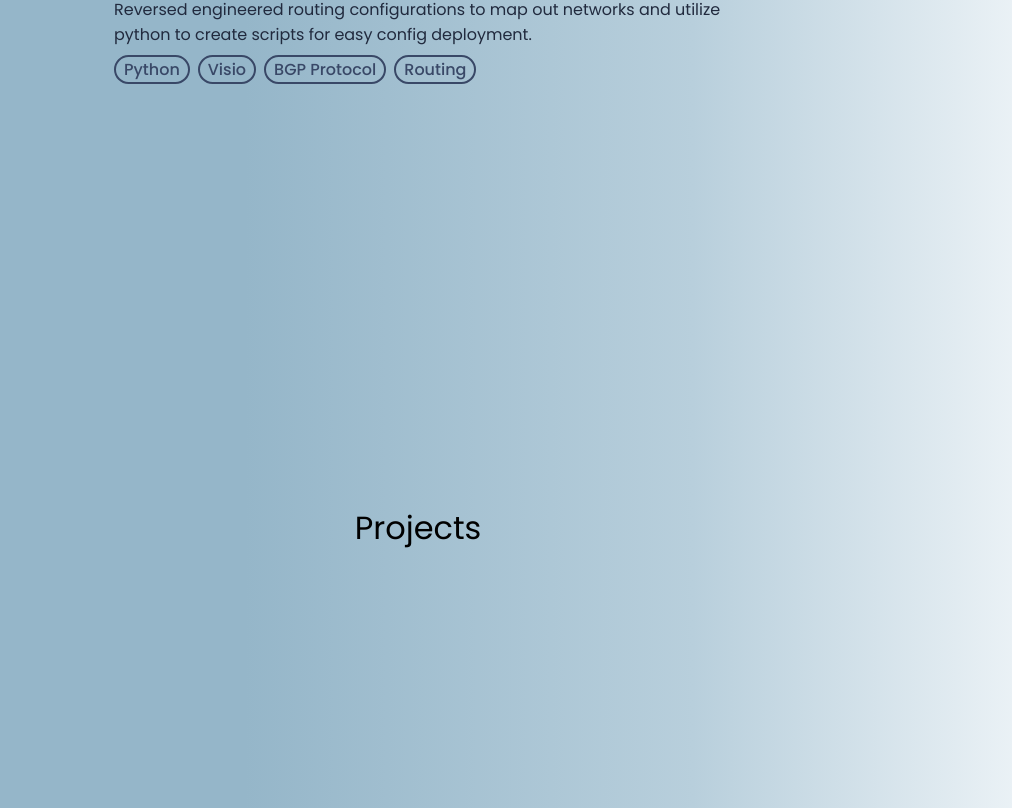
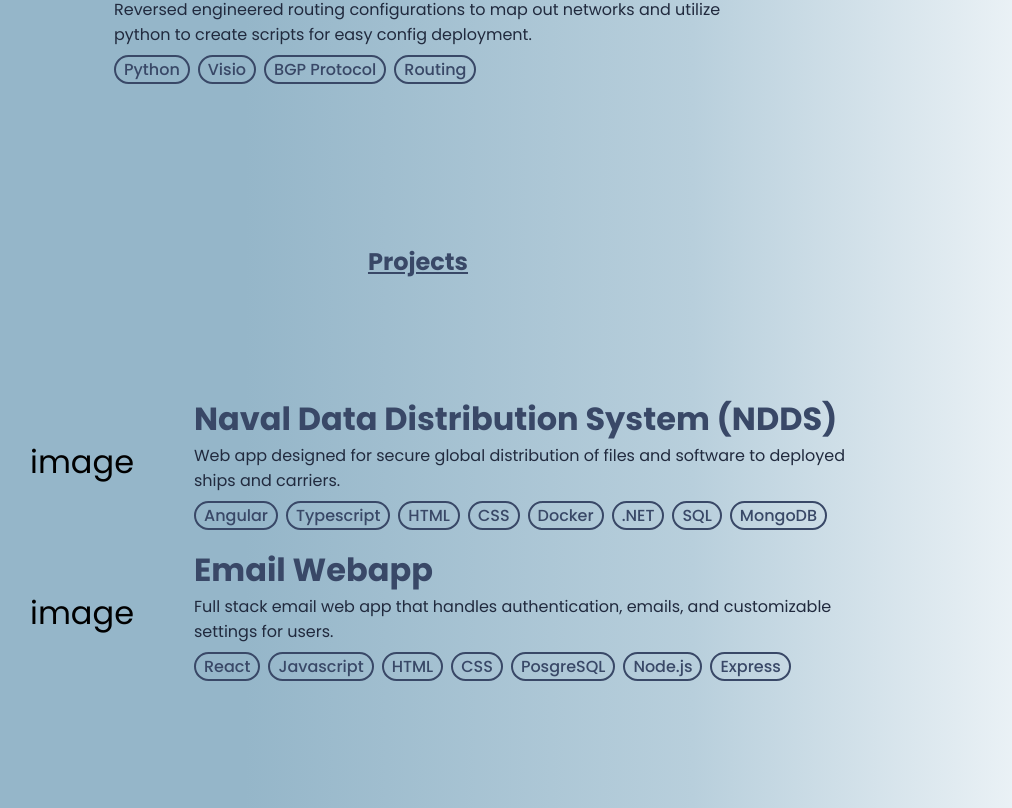
Before and after one commit to Matthew-Tolentino/app-lmt, a React (Create React App) app: page / in a window 1280 px wide. Shown: the part 1532-2340 px from the top of the page, without its empty margins (222-1234 px from the left). Built offline with nearby package versions, Linux system fonts and the light colour scheme.

Commit message:
Added in Projects section

```diff
--- a/src/App.tsx
+++ b/src/App.tsx
@@ -7,6 +7,7 @@ import Skills from './components/Skills/Skills';
 import Experiences from './components/Experiences/Experiences';
 
 import { Reveal } from './shared/components/Reveal/Reveal';
+import Projects from './components/Projects/Projects';
 
 function App() {
   useEffect(() => {
@@ -18,7 +19,7 @@ function App() {
       <Menu />
       <section id="About"><About /></section>
       <section id="Experience"><Experiences /></section>
-      <section id="Projects">Projects</section>
+      <section id="Projects"><Projects /></section>
       <section id="Skills"><Skills /></section>
       <section id="Resume">Resume/CV</ section>
       <section id="Contact">Contact</ section>
--- a/src/components/Menu/Menu.scss
+++ b/src/components/Menu/Menu.scss
@@ -12,9 +12,9 @@ header {
   justify-content: space-between;
   padding: 16px;
   // background: transparent;
-  background: linear-gradient(270deg, $base-color 0%,
-      $base-color2 28.53%,
-      $base-color3 63.52%)
+  // background: linear-gradient(270deg, $base-color 0%,
+  //     $base-color2 28.53%,
+  //     $base-color3 63.52%)
 }
 
 .logo {
--- /dev/null
+++ b/src/components/Projects/Projects.scss
@@ -0,0 +1,10 @@
+@import '../../styles.scss';
+
+$margin: 15vw;
+
+.projects-grid {
+  // width: calc(100vw - $margin * 2)
+  width: calc(100vw - $margin * 2);
+  height: 100%;
+  margin: 0 $margin 0 $margin;
+}
--- /dev/null
+++ b/src/components/Projects/Projects.tsx
@@ -0,0 +1,36 @@
+import React, { useState } from 'react';
+import './Projects.scss';
+import { Proj } from '../../shared/models/Proj';
+import Project from '../../shared/components/Project/Project';
+
+function Projects() {
+  let projs: Proj[] = [
+    {
+      title: 'Naval Data Distribution System (NDDS)',
+      description: 'Web app designed for secure global distribution of files and software to deployed ships and carriers.',
+      skills: ['Angular', 'Typescript', 'HTML', 'CSS', 'Docker', '.NET', 'SQL', 'MongoDB']
+    },
+    {
+      title: 'Email Webapp',
+      description: 'Full stack email web app that handles authentication, emails, and customizable settings for users.',
+      skills: ['React', 'Javascript', 'HTML', 'CSS', 'PosgreSQL', 'Node.js', 'Express']
+    },
+  ];
+
+  return (
+    <>
+      <div className='section-title'>Projects</div>
+      <div className='projects-grid'>
+        {
+          projs.map((proj: Proj, index: number) => {
+            return (
+              <Project index={index} proj={proj}/>
+            );
+          })
+        }
+      </div>
+    </>
+  );
+}
+
+export default Projects;
--- a/src/components/Skills/Skills.scss
+++ b/src/components/Skills/Skills.scss
@@ -2,7 +2,7 @@
 @import '../../styles.scss';
 @import '../../shared/scss/section-title.scss';
 
-$len: 5;
+$len: 2;
 
 @mixin orb-gen-bp-laptop() {
   // $len: str-length(var(--strorbs));
--- a/src/components/Skills/Skills.tsx
+++ b/src/components/Skills/Skills.tsx
@@ -15,18 +15,18 @@ function Skills() {
       name: 'Backend',
       skillset: ['.Net', 'RESTful API', 'MongoDB', 'PostgreSQL', 'LINQ', 'Entity Framework']
     },
-    {
-      name: 'Testing',
-      skillset: ['Jest', 'xUnit', 'Cypress', 'e2e', 'Regression']
-    },
-    {
-      name: 'Languages',
-      skillset: ['C#', 'JavaScript', 'TypeScript', 'Python']
-    },
-    {
-      name: 'Dev Tech',
-      skillset: ['VS Code', 'VS Proper', 'Docker', 'Unity', 'Git']
-    },
+    // {
+    //   name: 'Testing',
+    //   skillset: ['Jest', 'xUnit', 'Cypress', 'e2e', 'Regression']
+    // },
+    // {
+    //   name: 'Languages',
+    //   skillset: ['C#', 'JavaScript', 'TypeScript', 'Python']
+    // },
+    // {
+    //   name: 'Dev Tech',
+    //   skillset: ['VS Code', 'VS Proper', 'Docker', 'Unity', 'Git']
+    // },
   ]
 
   return (
--- /dev/null
+++ b/src/shared/components/Project/Project.scss
@@ -0,0 +1,55 @@
+@import '../../../styles.scss';
+
+.proj-container {
+  // width: 100%;
+  // height: 100%;
+  display: grid;
+  grid-template-columns: repeat(8, 1fr);
+  grid-template-rows: repeat(4, 1fr);
+  place-items: center;
+  // border: 1px solid green;
+
+  padding-bottom: .5em;
+}
+
+.proj-img {
+  width: 100%;
+  height: 100%;
+  grid-area: 2 / 1 / 4 / 3;
+  display: flex;
+  justify-content: center;
+  align-items: center;
+
+  // border: 1px solid red
+}
+
+.proj-content {
+  grid-area: 1 / 3 / 5 / 9;
+  width: 100%;
+  height: 100%;
+  display: flex;
+  flex-direction: column;
+  justify-content: center;
+  // align-items: center;
+  // border: 1px solid blue
+}
+
+@media (max-width: $bp-laptop) {
+  .proj-container {
+    grid-template-rows: repeat(8, 1fr);
+  }
+
+  .proj-img {
+    grid-area: 1 / 3 / 4 / 7;
+  }
+
+  .proj-content {
+    grid-area: 4 / 1 / 9 / 9;
+  }
+}
+
+@media (max-width: $bp-tablet) {
+  .proj-img {
+    grid-area: 1 / 2 / 4 / 8;
+  }
+}
--- /dev/null
+++ b/src/shared/components/Project/Project.tsx
@@ -0,0 +1,39 @@
+import React, { useEffect } from 'react';
+import './Project.scss';
+
+function Project(props: any) {
+  const {index, proj} = props;
+
+  return (
+    <div className='proj-container reveal-left-1'>
+      <div className='proj-img'>
+        image
+      </div>
+      <div className='proj-content'>
+        <div className='exp-header'>
+          {proj.title}
+        </div>
+        <div className='content'>
+          {proj.description}
+        </div>
+        {GetSkills(proj.skills)}
+      </div>
+    </div>
+  )
+}
+
+function GetSkills(skills: string[]) {
+  return (
+    <div className='skill-container'>
+      {skills.map((skill: string) => {
+        return (
+          <div className="skill-chip" key={skill}>
+            {skill}
+          </div>
+        );
+      })}
+    </div>
+  );
+}
+
+export default Project;
--- a/src/shared/components/Reveal/Reveal.tsx
+++ b/src/shared/components/Reveal/Reveal.tsx
@@ -9,7 +9,6 @@ export function Reveal() {
       duration: 1000,
       delay: 200,
       easing: 'ease-in-out',
-      reset: true
     }
 
     const opts = {...dopts};
--- /dev/null
+++ b/src/shared/models/Proj.ts
@@ -0,0 +1,7 @@
+export interface Proj {
+  title: string;
+  description: string;
+  skills: string[];
+  image?: string | undefined;
+  link?: string | undefined;
+}
```
